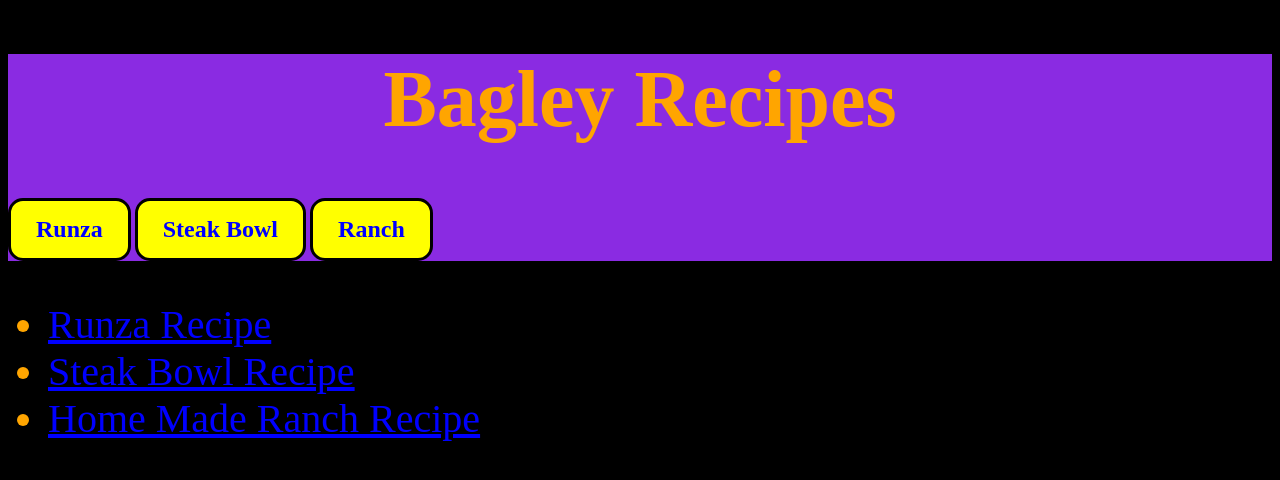
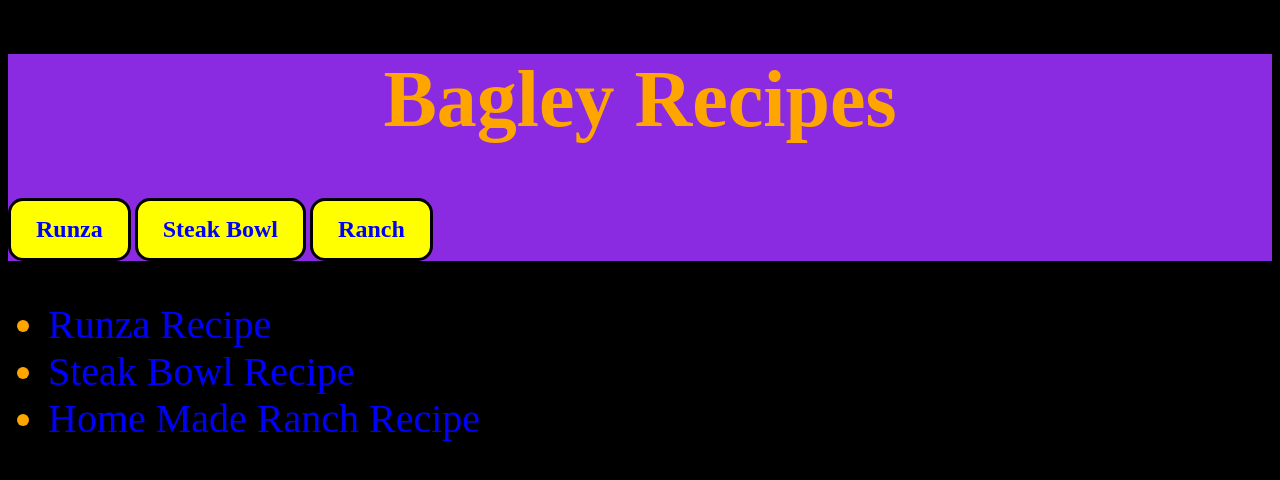
Before and after one commit to Sir-Bagels/odin-recipes, a plain HTML site: page index.html in a window 1280 px wide. Drawn offline with Linux system fonts and the light colour scheme.

Commit message:
css playing

```diff
--- a/index.html
+++ b/index.html
@@ -15,9 +15,9 @@
       <a href="recipes/Ranch.html"class="button3">Ranch</a>
   </div>
       <ul class="ul1">
-        <li><a href="recipes/runza.html">Runza Recipe</a></li>
-        <li><a href="recipes/steakbowl.html">Steak Bowl Recipe</a></li>
-        <li><a href="recipes/Ranch.html">Home Made Ranch Recipe</a></li>
+        <li><a href="recipes/runza.html" class="link">Runza Recipe</a></li>
+        <li><a href="recipes/steakbowl.html" class="link">Steak Bowl Recipe</a></li>
+        <li><a href="recipes/Ranch.html" class="link">Home Made Ranch Recipe</a></li>
 
 
       </ul>
--- a/styles.css
+++ b/styles.css
@@ -38,6 +38,7 @@
     color: black;
     font-weight: bold;
     text-decoration: none;
+
 }
 .button3{
     display: inline-block;
@@ -49,6 +50,7 @@
     color: black;
     font-weight: bold;
     text-decoration: none;
+
 }
 .ul1{
     color: orange;
@@ -57,22 +59,27 @@
 a:link{
     color: blue;
 }
-a:visited{
-    color: green;
-}
+
+
 a:hover{
     color: pink;
 /* Css style for Runza*/
+}
+.link{
+    text-decoration: none;
+    color: orange;
 }
 .headingrunza{
     text-align: center;
     color: brown;
     font-size: 80px;
+    text-decoration: none;
 
 }
 .runzapic{
     display: block;
     margin-left: auto;
     margin-right: auto;
+    text-decoration: noneS;
 
 }
```
